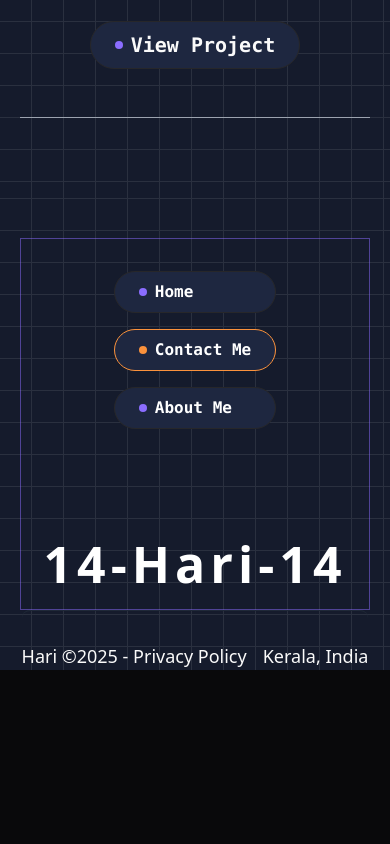
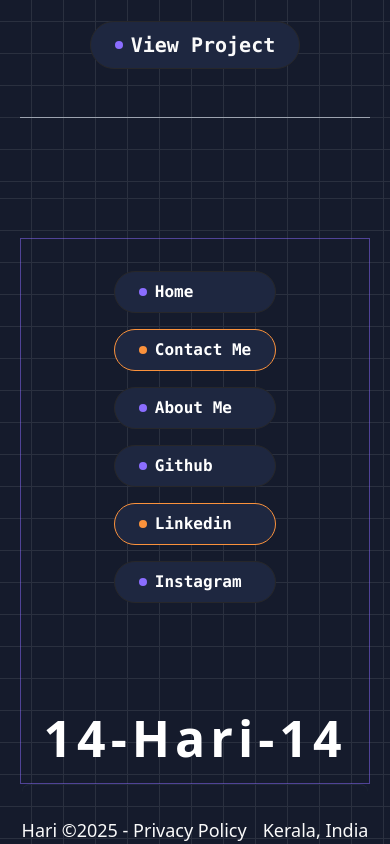
Before and after one commit to 14-Hari-14/Portfolio_beta, a Next.js app: page / in a window 390 px wide. Shown: the part 2955-3799 px from the top of the page. Before the commit the page ends 3625 px from the top, so only its background shows below. Built offline with nearby package versions, Linux system fonts and the light colour scheme.

Commit message:
Changes to contact page in mobile mode

```diff
--- a/components/Contact.tsx
+++ b/components/Contact.tsx
@@ -11,10 +11,39 @@ const Contact = () => {
       <div>
         <nav className="flex flex-col sm:flex-row flex-wrap space-y-4 sm:space-y-0 sm:space-x-4 justify-center">
           <InteractiveHoverButton link="#home">Home</InteractiveHoverButton>
-            <InteractiveHoverButtonColor2 link="mailto:nhari142004@gmail.com">Contact Me</InteractiveHoverButtonColor2>
+          <InteractiveHoverButtonColor2 link="mailto:nhari142004@gmail.com">
+            Contact Me
+          </InteractiveHoverButtonColor2>
           <InteractiveHoverButton link="#skills">About Me</InteractiveHoverButton>
         </nav>
+
+        {/* Social media buttons, same behavior as the above buttons on smaller screens */}
+        <nav className="flex flex-col sm:flex-row flex-wrap space-y-4 sm:space-y-0 sm:space-x-4 justify-center sm:hidden mt-4">
+          <InteractiveHoverButton link="https://github.com/14-Hari-14">
+            Github
+          </InteractiveHoverButton>
+          <InteractiveHoverButtonColor2 link="https://www.linkedin.com/in/hari-nair-243811247">
+            Linkedin
+          </InteractiveHoverButtonColor2>
+          <InteractiveHoverButton link="https://www.instagram.com/ha.rii_14/">
+            Instagram
+          </InteractiveHoverButton>
+        </nav>
+
+        {/* Social media buttons, only visible on larger screens */}
+        <nav className="hidden sm:flex flex-row flex-wrap space-y-4 sm:space-y-0 sm:space-x-4 justify-center mt-4">
+          <InteractiveHoverButton link="https://github.com/14-Hari-14">
+            Github
+          </InteractiveHoverButton>
+          <InteractiveHoverButtonColor2 link="https://www.linkedin.com/in/hari-nair-243811247">
+            Linkedin
+          </InteractiveHoverButtonColor2>
+          <InteractiveHoverButton link="https://www.instagram.com/ha.rii_14/">
+            Instagram
+          </InteractiveHoverButton>
+        </nav>
       </div>
+
       <div className="h-[140px] overflow-hidden mt-10 flex items-center justify-center">
         <h1 className="text-[50px] sm:text-[200px] tracking-widest leading-[0.8] translate-y-[25px]">
           14-Hari-14
--- a/components/ui/floating-dock.tsx
+++ b/components/ui/floating-dock.tsx
@@ -23,7 +23,7 @@ export const FloatingDockVertical = () => {
 
 const FloatingDockCoreVertical = () => {
   const links: LinkType[] = [
-    { title: 'Linkedin', icon: <IconBrandLinkedin className="h-full w-full text-neutral-500" />, href: 'https://www.linkedin.com/in/hari-nair-243811247/', target:"_blank", },
+    { title: 'Linkedin', icon: <IconBrandLinkedin className="h-full w-full text-neutral-500" />, href: 'https://www.linkedin.com/in/hari-nair-243811247', target:"_blank", },
     { title: 'Github', icon: <IconBrandGithub className="h-full w-full text-neutral-500" />, href: 'https://github.com/14-Hari-14', target:"_blank",},
     { title: 'Instagram', icon: <IconBrandInstagram className="h-full w-full text-neutral-500" />, href: 'https://www.instagram.com/ha.rii_14/', target:"_blank",  },
   ];
```
